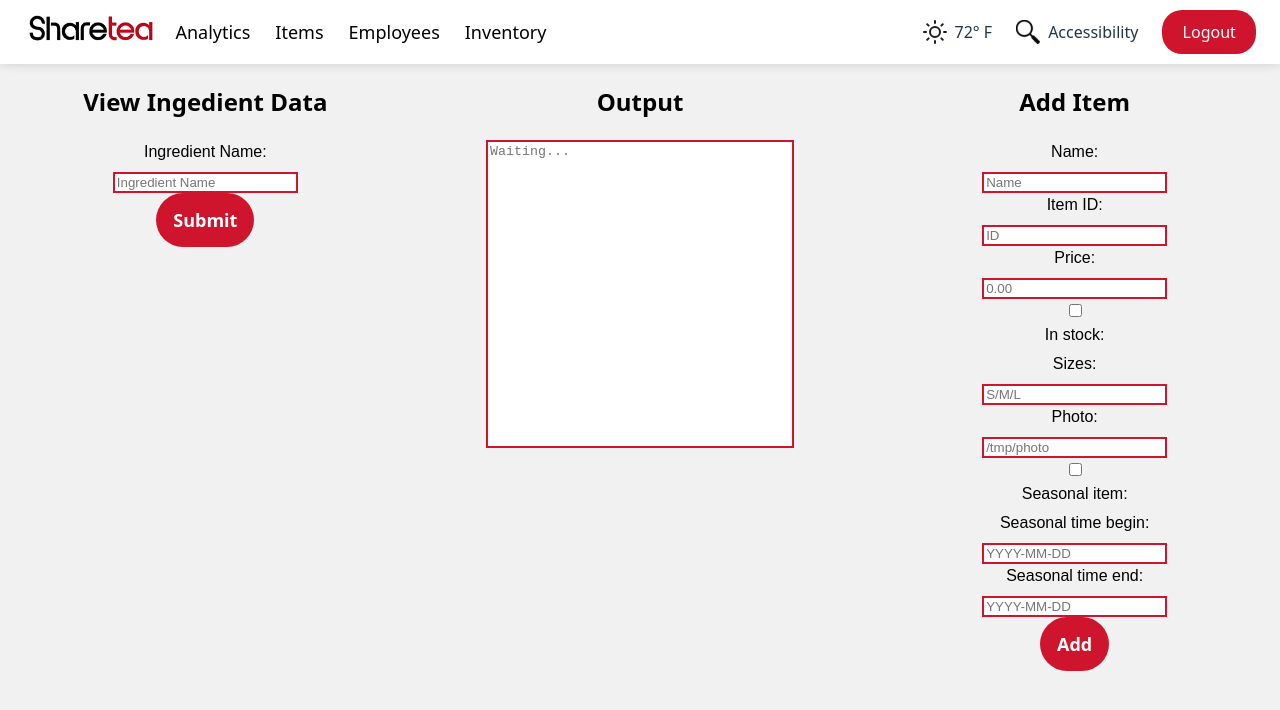
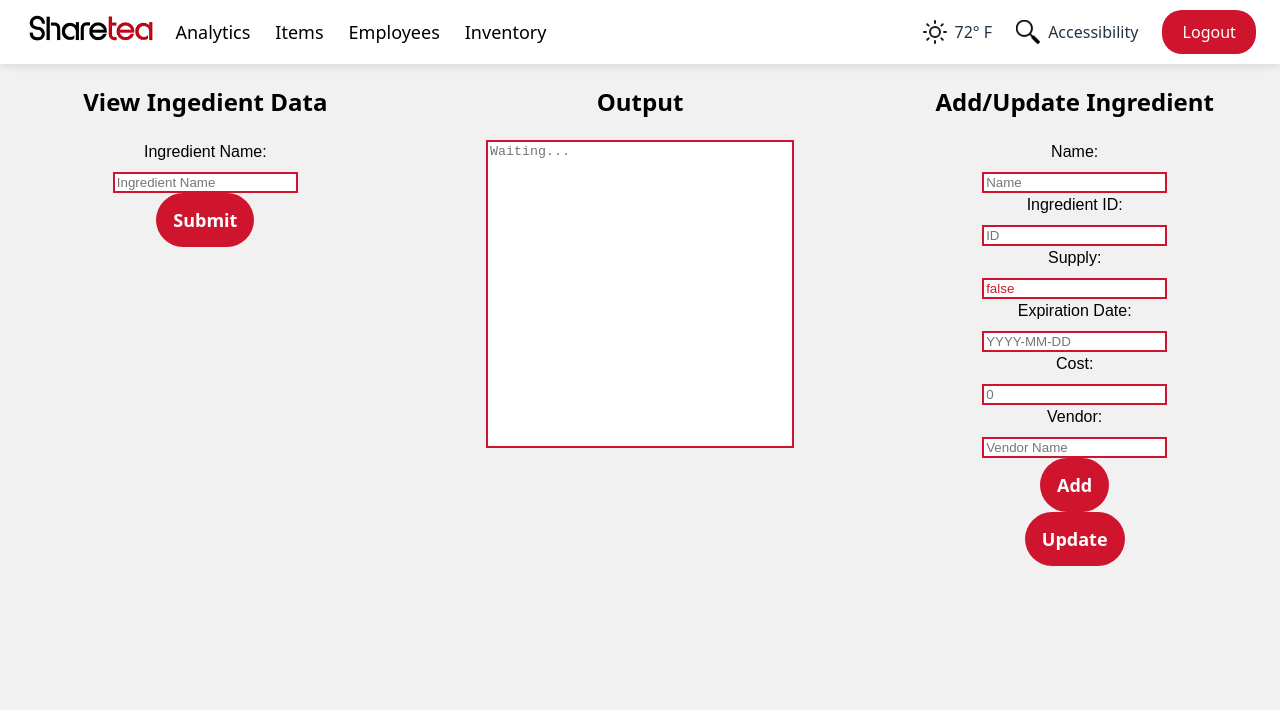
Before and after one commit to CSCE331-Fall2025-900-911/gang-50-project-3, a React (Vite) app: page /inventorymenu in a window 1280 px wide. Shown: the top 710 px of the page. Built offline with nearby package versions, Linux system fonts and the light colour scheme.

Commit message:
Update InventoryMenu.tsx
UI changes

```diff
--- a/src/pages/InventoryMenu.tsx
+++ b/src/pages/InventoryMenu.tsx
@@ -4,15 +4,12 @@ import ManagerNavbar from "../components/ManagerNavbar";
 export default function UpdateMenu() {
   const [viewIngredientName, setViewIngredientName] = useState("");
   const [viewData, setViewData] = useState("");
-  const [itemNewName, setItemNewName] = useState("");
-  const [itemNewID, setItemNewID] = useState("");
-  const [itemNewPrice, setItemNewPrice] = useState("");
-  const [itemIsAvailable, setItemIsAvailable] = useState(false);
-  const [itemSizes, setItemSizes] = useState("");
-  const [itemPhotoPath, setItemPhotoPath] = useState("");
-  const [itemIsSeasonal, setItemIsSeasonal] = useState(false);
-  const [itemSeasonalTimeBegin, setItemIsSeasonalTimeBegin] = useState("");
-  const [itemSeasonalTimeEnd, setItemIsSeasonalTimeEnd] = useState("");
+  const [ingredientNewName, setIngredientNewName] = useState("");
+  const [ingredientNewID, setIngredientNewID] = useState("");
+  const [ingredientNewPrice, setIngredientNewPrice] = useState("");
+  const [ingredientSupply, setIngredientSupply] = useState(false);
+  const [ingredientExpirationDate, setIngredientExpirationDate] = useState("");
+  const [ingredientVendor, setIngredientVendor] = useState("");
   const headerRef = useRef<HTMLElement | null>(null);
   const [headerH, setHeaderH] = useState(64);
 
@@ -66,11 +63,11 @@ export default function UpdateMenu() {
         else {
           const out = data.map((ingredient: any) => {
               return [
-                `Ingredient ID: ${ingredient.ingredient_ID}`,
+                `Ingredient ID: ${ingredient.ingredient_id}`,
                 `Name: ${ingredient.ingredient_name}`,
-                `Supply Level: $${ingredient.supply_level}`,
+                `Supply Level: ${ingredient.supply_level}`,
                 `Expiration Date: ${ingredient.expiration_date}`,
-                `Cost: ${ingredient.ingredient_cost}`,
+                `Cost: $${ingredient.ingredient_cost}`,
                 `Vendor: ${ingredient.vendor}`,
               ]
                 .filter(Boolean)
@@ -87,7 +84,7 @@ export default function UpdateMenu() {
     }
   };
 
-  const handleAddItem = async (e?: React.FormEvent) => {
+  const handleAddIngredient = async (e?: React.FormEvent) => {
     e?.preventDefault();
     const targetName = itemNewName.trim();
     const targetID = itemNewID.trim();
@@ -188,109 +185,79 @@ export default function UpdateMenu() {
             </section>
 
             <section className="rounded-2xl border p-4 shadow-sm flex flex-col">
-              <h2 className="mb-3 text-lg font-bold text-center text-black" style={{ color: "#000000" }}>Add Item</h2>
-              <form onSubmit={handleAddItem} className="grid grid-cols-1 gap-4 flex-1">
+              <h2 className="mb-3 text-lg font-bold text-center text-black" style={{ color: "#000000" }}>Add/Update Ingredient</h2>
+              <form onSubmit={handleAddIngredient} className="grid grid-cols-1 gap-4 flex-1">
                 <div>
-                  <label htmlFor="itemNewName" className="label-updateMenu" style={{ color: "#000000" }}>Name: </label>
+                  <label htmlFor="ingredientNewName" className="label-updateMenu" style={{ color: "#000000" }}>Name: </label>
                   <input
-                    id="itemNewName"
+                    id="ingredientNewName"
                     className={inputBase}
                     placeholder="Name"
                     style={{ backgroundColor: "#fff", color: "#CF152D", borderColor: "#CF152D", borderWidth: "2px", borderStyle: "solid" }}
-                    value={itemNewName}
-                    onChange={(e) => setItemNewName(e.target.value)}
+                    value={ingredientNewName}
+                    onChange={(e) => setIngredientNewName(e.target.value)}
                   />
                 </div>
                 <div>
-                  <label htmlFor="itemNewID" className="label-updateMenu" style={{ color: "#000000" }}>Item ID: </label>
+                  <label htmlFor="ingredientNewID" className="label-updateMenu" style={{ color: "#000000" }}>Ingredient ID: </label>
                   <input
-                    id="itemNewID"
+                    id="ingredientNewID"
                     className={inputBase}
                     placeholder="ID"
                     style={{ backgroundColor: "#fff", color: "#CF152D", borderColor: "#CF152D", borderWidth: "2px", borderStyle: "solid" }}
-                    value={itemNewID}
-                    onChange={(e) => setItemNewID(e.target.value)}
+                    value={ingredientNewID}
+                    onChange={(e) => setIngredientNewID(e.target.value)}
                   />
                 </div>
                 <div>
-                  <label htmlFor="itemNewPrice" className="label-updateMenu" style={{ color: "#000000" }}>Price: </label>
+                  <label htmlFor="ingredientSupply" className="label-updateMenu" style={{ color: "#000000" }}>Supply: </label>
                   <input
-                    id="itemNewPrice"
+                    id="ingredientSupply"
                     className={inputBase}
                     style={{ backgroundColor: "#fff", color: "#CF152D", borderColor: "#CF152D", borderWidth: "2px", borderStyle: "solid" }}
                     placeholder="0.00"
-                    value={itemNewPrice}
-                    onChange={(e) => setItemNewPrice(e.target.value)}
-                  />
-                </div>
-                <div className="flex items-center gap-2">
-                  <input
-                    id="itemIsAvailable"
-                    type="checkbox"
-                    checked={itemIsAvailable}
-                    style={{ backgroundColor: "#fff", color: "#CF152D", borderColor: "#CF152D", borderWidth: "2px", borderStyle: "solid" }}
-                    onChange={(e) => setItemIsAvailable(e.target.checked)}
-                    className="h-4 w-4"
-                  />
-                  <label htmlFor="itemIsAvailable" className="label-updateMenu" style={{ color: "#000000" }}>In stock: </label>
-                </div>
-                <div>
-                  <label htmlFor="itemSizes" className="label-updateMenu" style={{ color: "#000000" }}>Sizes: </label>
-                  <input
-                    id="itemSizes"
-                    className={inputBase}
-                    placeholder="S/M/L"
-                    style={{ backgroundColor: "#fff", color: "#CF152D", borderColor: "#CF152D", borderWidth: "2px", borderStyle: "solid" }}
-                    value={itemSizes}
-                    onChange={(e) => setItemSizes(e.target.value)}
+                    value={ingredientSupply}
+                    onChange={(e) => setIngredientSupply(e.target.value)}
                   />
                 </div>
                 <div>
-                  <label htmlFor="itemPhotoPath" className="label-updateMenu" style={{ color: "#000000" }}>Photo: </label>
+                  <label htmlFor="ingredientExpirationDate" className="label-updateMenu" style={{ color: "#000000" }}>Expiration Date: </label>
                   <input
-                    id="itemPhotoPath"
-                    className={inputBase}
-                    placeholder="/tmp/photo"
-                    style={{ backgroundColor: "#fff", color: "#CF152D", borderColor: "#CF152D", borderWidth: "2px", borderStyle: "solid" }}
-                    value={itemPhotoPath}
-                    onChange={(e) => setItemPhotoPath(e.target.value)}
-                  />
-                </div>
-                <div className="flex items-center gap-2">
-                  <input
-                    id="itemIsSeasonal"
-                    type="checkbox"
-                    checked={itemIsSeasonal}
-                    style={{ backgroundColor: "#fff", color: "#CF152D", borderColor: "#CF152D", borderWidth: "2px", borderStyle: "solid" }}
-                    onChange={(e) => setItemIsSeasonal(e.target.checked)}
-                    className="h-4 w-4"
-                  />
-                  <label htmlFor="isSeasonal" className="label-updateMenu" style={{ color: "#000000" }}>Seasonal item: </label>
-                </div>
-                <div>
-                  <label htmlFor="itemSeasonalTimeBegin" className="label-updateMenu" style={{ color: "#000000" }}>Seasonal time begin: </label>
-                  <input
-                    id="itemSeasonalTimeBegin"
+                    id="ingredientExpirationDate"
                     className={inputBase}
                     placeholder="YYYY-MM-DD"
                     style={{ backgroundColor: "#fff", color: "#CF152D", borderColor: "#CF152D", borderWidth: "2px", borderStyle: "solid" }}
-                    value={itemSeasonalTimeBegin}
-                    onChange={(e) => setItemIsSeasonalTimeBegin(e.target.value)}
+                    value={ingredientExpirationDate}
+                    onChange={(e) => setIngredientExpirationDate(e.target.value)}
                   />
                 </div>
                 <div>
-                  <label htmlFor="itemSeasonalTimeEnd" className="label-updateMenu" style={{ color: "#000000" }}>Seasonal time end: </label>
+                  <label htmlFor="ingredientNewPrice" className="label-updateMenu" style={{ color: "#000000" }}>Cost: </label>
                   <input
-                    id="itemSeasonalTimeEnd"
+                    id="ingredientNewPrice"
                     className={inputBase}
-                    placeholder="YYYY-MM-DD"
+                    placeholder="0"
                     style={{ backgroundColor: "#fff", color: "#CF152D", borderColor: "#CF152D", borderWidth: "2px", borderStyle: "solid" }}
-                    value={itemSeasonalTimeEnd}
-                    onChange={(e) => setItemIsSeasonalTimeEnd(e.target.value)}
+                    value={ingredientNewPrice}
+                    onChange={(e) => setIngredientNewPrice(e.target.value)}
+                  />
+                </div>
+                <div>
+                  <label htmlFor="ingredientVendor" className="label-updateMenu" style={{ color: "#000000" }}>Vendor: </label>
+                  <input
+                    id="ingredientVendor"
+                    className={inputBase}
+                    placeholder="Vendor Name"
+                    style={{ backgroundColor: "#fff", color: "#CF152D", borderColor: "#CF152D", borderWidth: "2px", borderStyle: "solid" }}
+                    value={ingredientVendor}
+                    onChange={(e) => setIngredientVendor(e.target.value)}
                   />
                 </div>
                 <div className="mt-auto flex items-center gap-2 pt-2">
                   <button type="submit" className="btn-updateMenu">Add</button>
+                </div>
+                <div className="mt-auto flex items-center gap-2 pt-2">
+                  <button type="submit" className="btn-updateMenu">Update</button>
                 </div>
               </form>
             </section>
```
